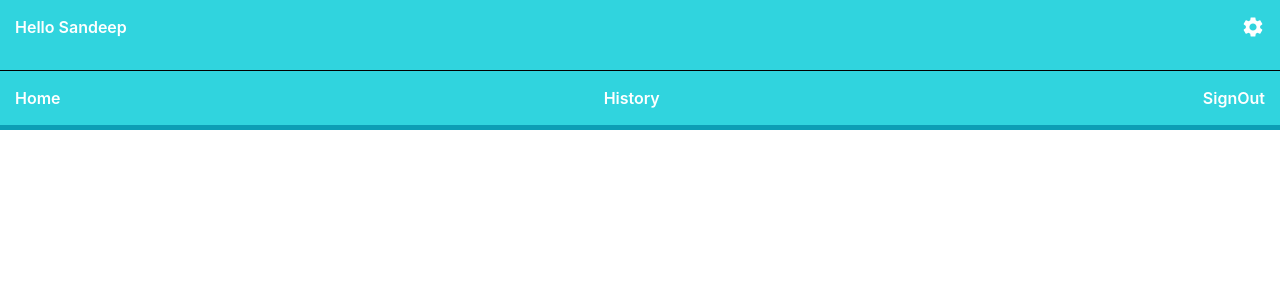
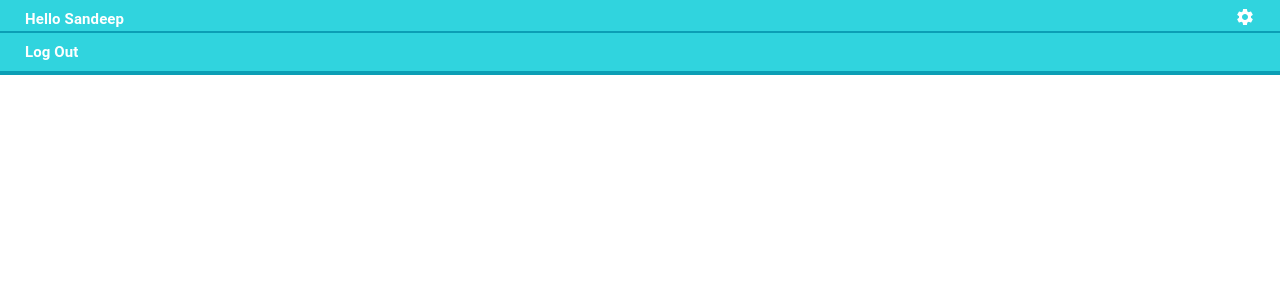
Before and after one commit to Igor-Orescanin/final_project, a React (Create React App) app in the folder client/: page /navbar in a window 1280 px wide. Shown: the top 300 px of the page. Built offline with nearby package versions, Linux system fonts and the light colour scheme.

Commit message:
build navbar new and new styles for it

```diff
--- a/client/package.json
+++ b/client/package.json
@@ -11,6 +11,7 @@
     "@testing-library/user-event": "^12.8.3",
     "axios": "^0.21.1",
     "bootstrap": "^4.6.0",
+    "fontsource-roboto": "^4.0.0",
     "react": "^17.0.2",
     "react-dom": "^17.0.2",
     "react-router-dom": "^5.2.0",
--- a/client/src/components/Navbar.js
+++ b/client/src/components/Navbar.js
@@ -2,26 +2,41 @@ import React from 'react'
 import useStyles from './styles';
 import { Container } from '@material-ui/core';
 import SettingsIcon from '@material-ui/icons/Settings';
-
+import { Typography } from '@material-ui/core';
 
 function Navbar() {
     const classes = useStyles();
     return (
+        <Container className={classes.navContainer}>
 
-        <Container className={classes.navbar} >
+            <div className={classes.secondaryNav}>
+            <Typography variant="h6" component="h6" className={classes.typo} >
+                Hello Sandeep
+            </Typography>
+            <SettingsIcon fontSize="small" className={classes.icon}  />
 
-            <div className={classes.navTop}>
-                <p>Hello Sandeep</p>
-                <SettingsIcon />
             </div>
+            <div className={classes.primaryNav}>
+            <Typography variant="h6" component="h6" className={classes.typo} >
+                Log Out
+            </Typography>
+            </div>
+        </Container>
 
-            <div className={classes.navBottom}>
-                <li>Home</li>
-                <li>History</li>
-                <li>SignOut</li>
-            </div>
+        // <Container className={classes.navbar} >
 
-        </Container>
+        //     <div className={classes.navTop}>
+        //         <p>Hello Sandeep</p>
+        //         <SettingsIcon />
+        //     </div>
+
+        //     <div className={classes.navBottom}>
+        //         <li>Home</li>
+        //         <li>History</li>
+        //         <li>SignOut</li>
+        //     </div>
+
+        // </Container>
 
     )
 }
--- a/client/src/components/styles.js
+++ b/client/src/components/styles.js
@@ -131,6 +131,7 @@ export default makeStyles((theme) => ({
     fontSize: '15px'
   },
   navbar: {
+
     padding:0,
     backgroundColor: '#30D4DE',
     backgroundSize: 'fit-content',
@@ -142,7 +143,7 @@ export default makeStyles((theme) => ({
   display: 'flex',
   justifyContent: 'space-between',
   borderBottom: '1px solid black',
-  padding: '15px'
+  padding: '20px 15px 5px 15px'
 
 },
 navBottom: {
@@ -150,7 +151,7 @@ navBottom: {
   justifyContent: 'space-between',
  listStyle: 'none',
  padding: '15px',
-}
+},
   // bg:{
   //    backgroundImage: `url(${image})`,
   //    height:'100vh',
@@ -160,6 +161,45 @@ navBottom: {
   // }
 
 
+//__________________Navbar Styles_________________________________
+  navContainer:{
+    padding:'0px',
+    backgroundColor:'#30D4DE',
+    height:'75px',
+    borderBottom:'4px solid #0C9EB5',
+    display: 'flex',
+    flexDirection: 'column  ',
+    justifyContent:'center'
+  },
+
+  secondaryNav:{
+    borderBottom:'2px solid #0C9EB5',
+    display: 'flex',
+    justifyContent: 'space-between',
+    alignContent:'center',
+  },
+
+  icon:{
+    marginRight:'25px' ,
+    color:'#ffffff'
+  },
+
+  primaryNav:{
+    marginTop:'7px',
+    display: 'flex',
+    justifyContent: 'space-between',
+    alignContent:'center',
+
+  },
+
+  typo:{
+    marginLeft:'25px' ,
+    fontSize: '15px',
+     fontWeight:700,
+     color:'#ffffff'
+  }
+
+
 }))
 
 // 25.47.119.246
```
Also changed, not shown: 1 other file (tests, documents, lock files or other folders).
